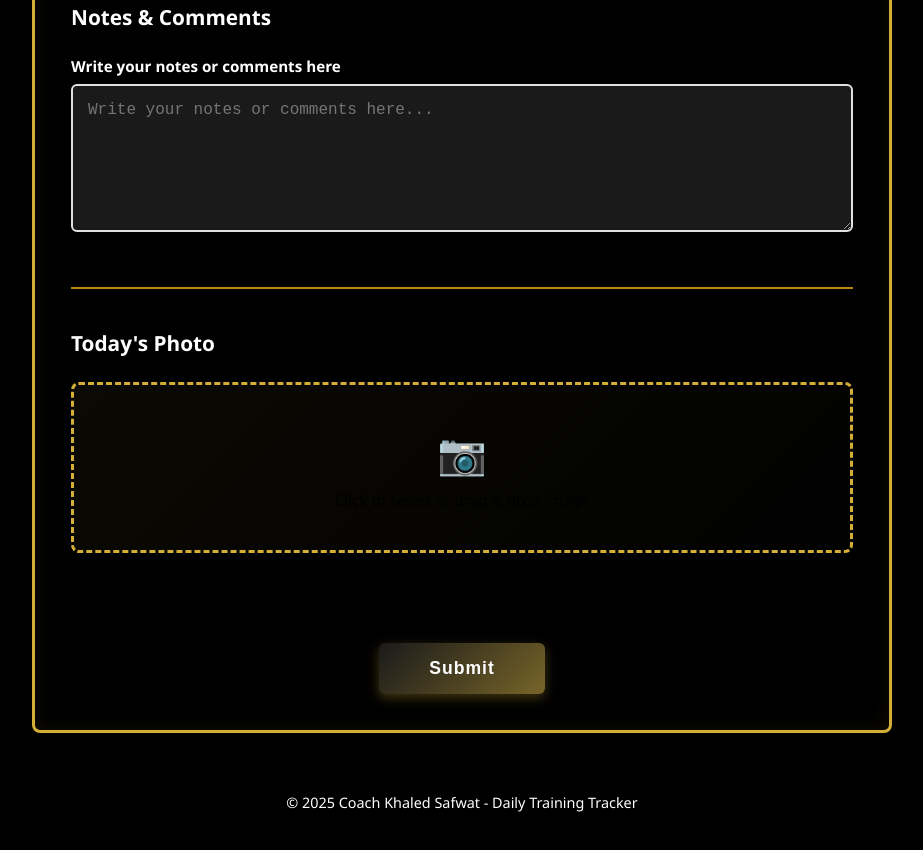
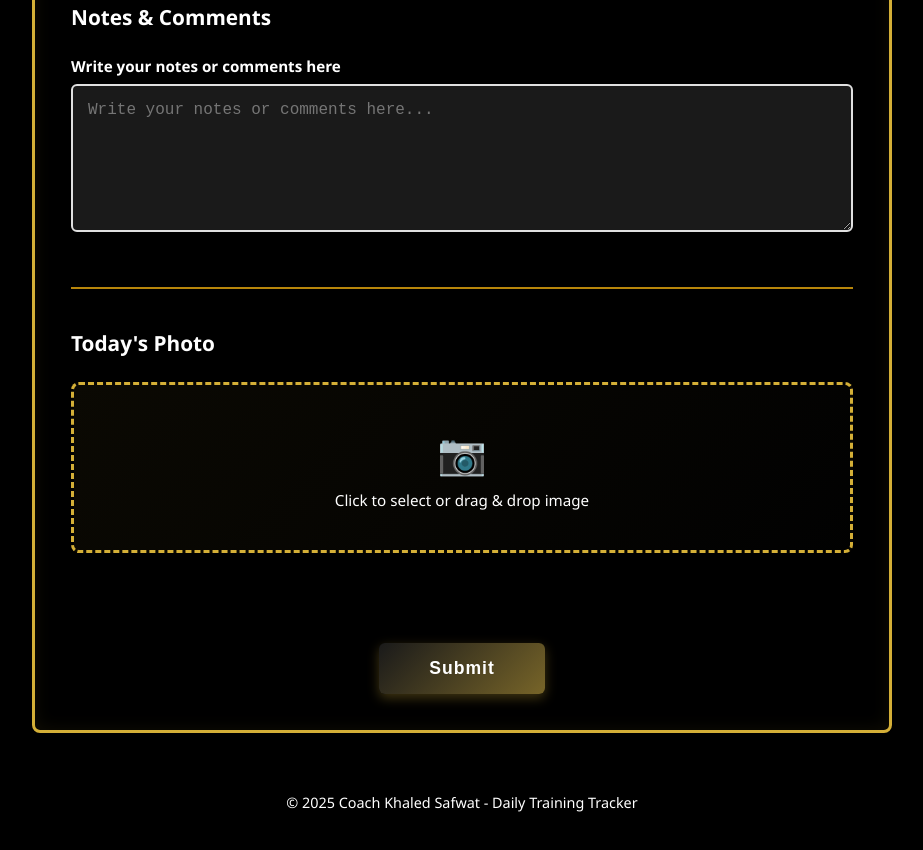
Before and after one commit to ahmedmamooun470-eng/daily-training-tracker, a website: page index.html in a window 1280 px wide. Shown: the part 2184-3034 px from the top of the page, without its empty margins (178-1101 px from the left). Drawn offline with Linux system fonts and the light colour scheme.

Commit message:
Make file-input label text and icon white; ensure UI matches request

```diff
--- a/styles.css
+++ b/styles.css
@@ -157,10 +157,11 @@ textarea {
     font-size: 2.5rem;
     display: block;
     margin-bottom: 10px;
+    color: #ffffff;
 }
 
 .file-input-area p {
-    color: #000000;
+    color: #ffffff;
     font-weight: 500;
     margin: 0;
 }
```
